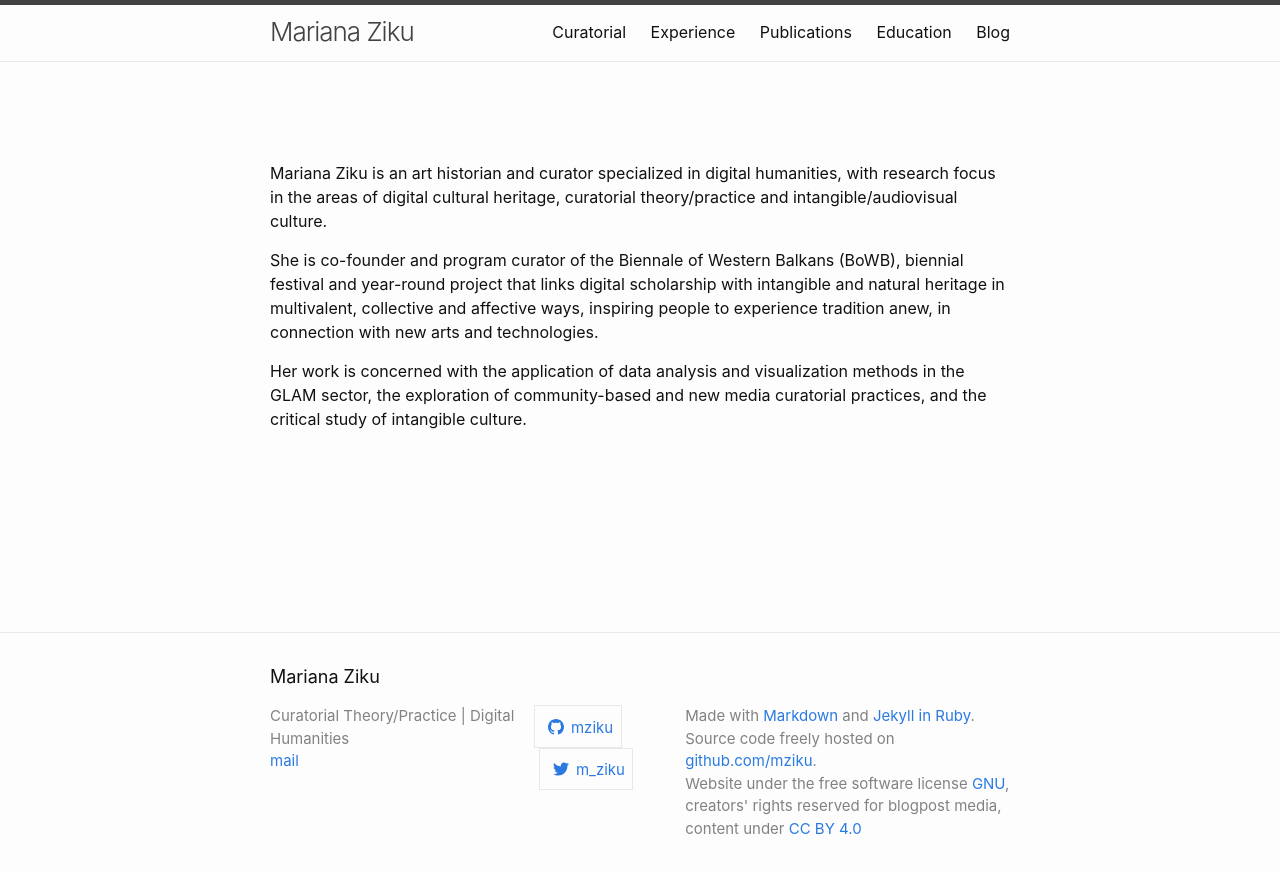
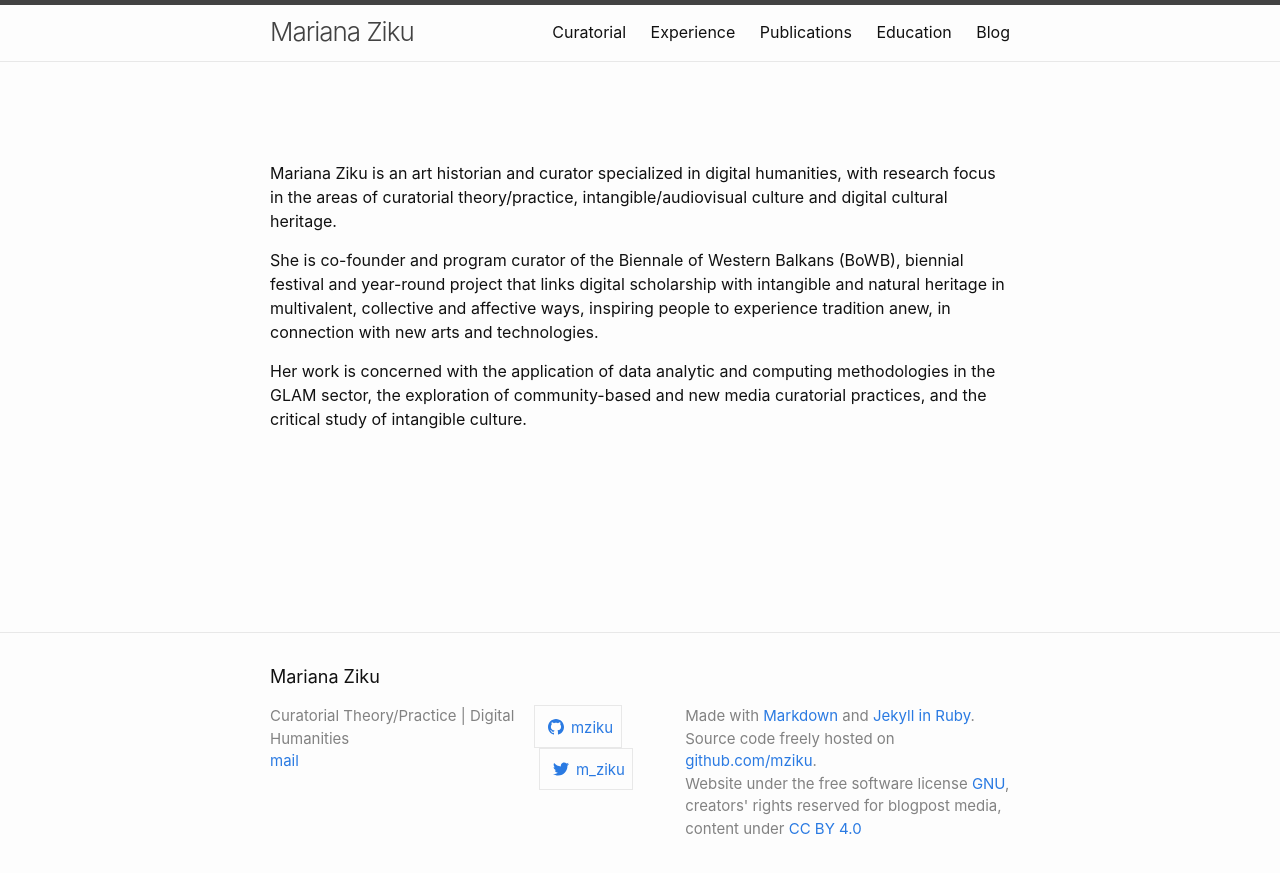
Before and after one commit to mziku/mziku.github.io, a Jekyll site: the page built from index.md, in a window 1280 px wide. Shown: the top 873 px of the page. Built offline with Jekyll 4.4.1, drawn with Linux system fonts in a browser that asks for light colours.

Commit message:
Update index.md

```diff
--- a/index.md
+++ b/index.md
@@ -4,8 +4,8 @@ layout: page
 
 <br>
 
-Mariana Ziku is an art historian and curator specialized in digital humanities, with research focus in the areas of digital cultural heritage, curatorial theory/practice and intangible/audiovisual culture.
+Mariana Ziku is an art historian and curator specialized in digital humanities, with research focus in the areas of curatorial theory/practice, intangible/audiovisual culture and digital cultural heritage.
 
 She is co-founder and program curator of the Biennale of Western Balkans (BoWB), biennial festival and year-round project that links digital scholarship with intangible and natural heritage in multivalent, collective and affective ways, inspiring people to experience tradition anew, in connection with new arts and technologies.
 
-Her work is concerned with the application of data analysis and visualization methods in the GLAM sector, the exploration of community-based and new media curatorial practices, and the critical study of intangible culture.
+Her work is concerned with the application of data analytic and computing methodologies in the GLAM sector, the exploration of community-based and new media curatorial practices, and the critical study of intangible culture.
```
